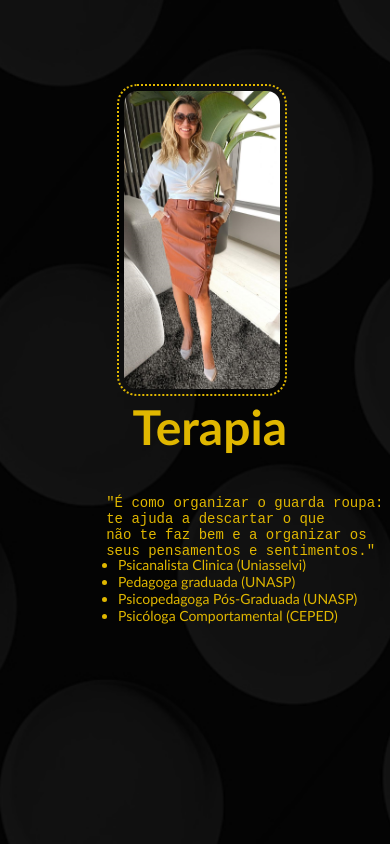
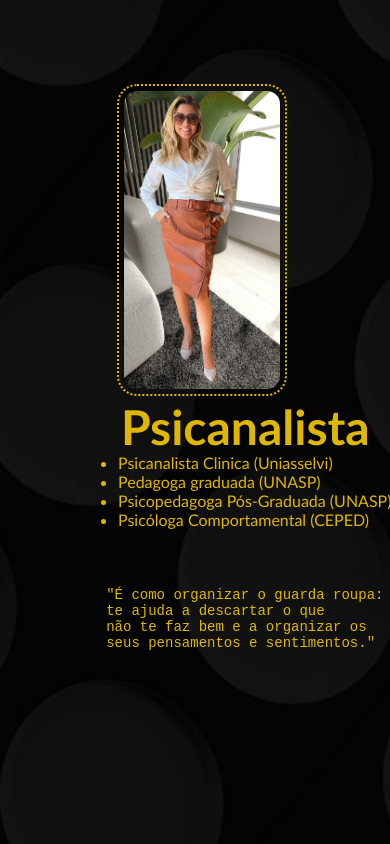
Before and after one commit to J0jonso/Luiza-Louro, a plain HTML site: page quemsou.html in a window 390 px wide. Drawn offline with Linux system fonts and the light colour scheme.

Commit message:
Add files via upload

```diff
--- a/quemsou.html
+++ b/quemsou.html
@@ -15,8 +15,14 @@
     <div class="about">
 
         <article>
-            <h1>Terapia</h1>
+            <h1>Psicanalista</h1>
         </article>
+        <ul class="list">
+            <li>Psicanalista Clinica (Uniasselvi)</li>
+            <li>Pedagoga graduada (UNASP)</li>
+            <li>Psicopedagoga Pós-Graduada (UNASP)</li>
+            <li>Psicóloga Comportamental (CEPED)</li>
+        </ul>
         <pre class="text">
         "É como organizar o guarda roupa:
         te ajuda a descartar o que
@@ -25,11 +31,6 @@
     </div>
 
     <!-- Graduações  -->
-    <ul class="list">
-        <li>Psicanalista Clinica (Uniasselvi)</li>
-        <li>Pedagoga graduada (UNASP)</li>
-        <li>Psicopedagoga Pós-Graduada (UNASP)</li>
-        <li>Psicóloga Comportamental (CEPED)</li>
-    </ul>
+
 </body>
 </html>
--- a/style3.css
+++ b/style3.css
@@ -45,8 +45,8 @@ h1 {
     font-family: 'Gill Sans', 'Gill Sans MT', Calibri, 'Trebuchet MS', sans-serif;
 
     position: relative;
-    left: 38vw;
-    bottom: 70%;;
+    left: -1vw;
+    bottom: 2vh;
 
 }
 .about {
@@ -79,13 +79,13 @@ h1 {
         font-size: 3rem;
         position: relative;
         top: 75vh;
-        right: 6%;
+        left: -9vw;
     }
     .list {
         position: relative;
-        font-size: 14px;
-        left: 20vw;
-        top: 3vh;
+        font-size: 16px;
+        left: -20vw;
+        top: 70vh;
 
     }
     body,html {
```
Also changed, not shown: style2.css (+0 -8 lines).
